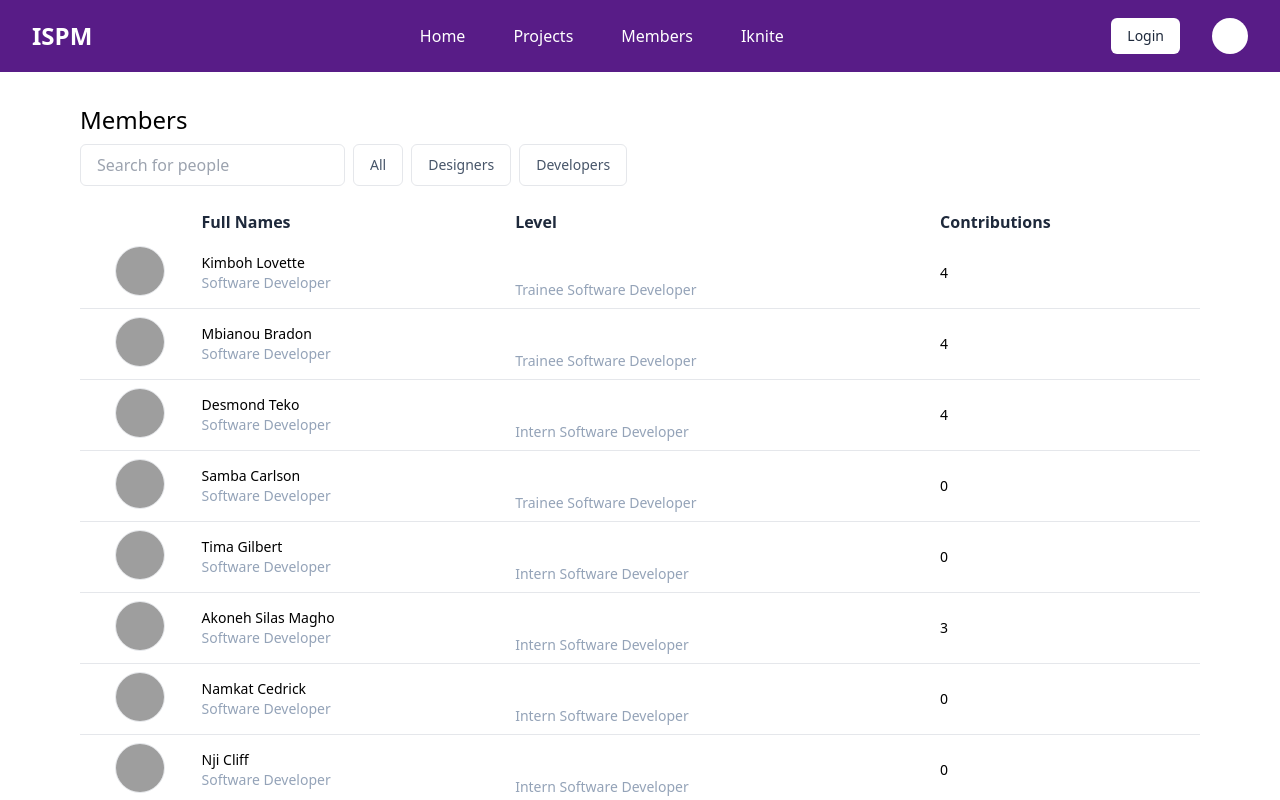
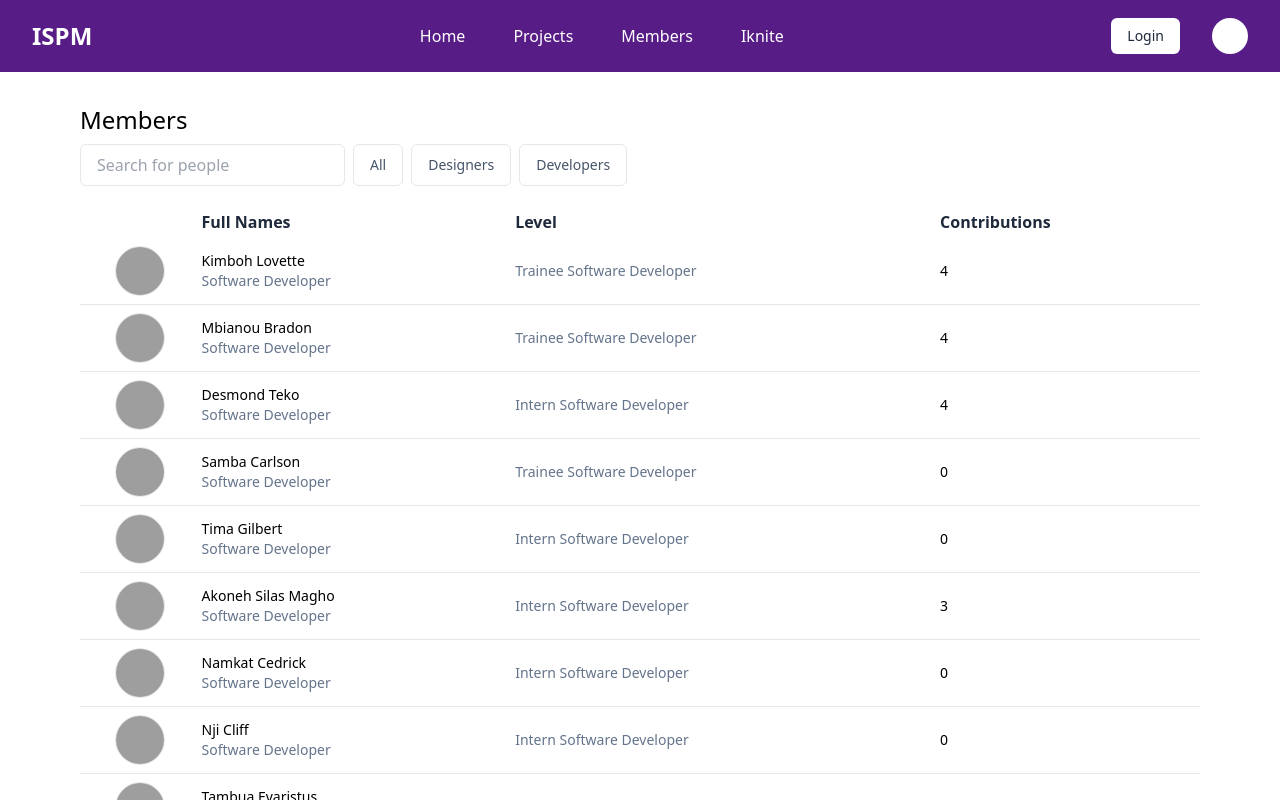
Before and after one commit to Kimbohlovette/iknite-portfolio-manager, a React (Create React App) app: page /members in a window 1280 px wide. Shown: the top 800 px of the page. Built offline with nearby package versions, Linux system fonts and the light colour scheme; grey boxes are pictures that could not be loaded; some icons are missing.

Commit message:
table title alignment and low opacity subtitle in members page fixed

```diff
--- a/src/pages/Members.tsx
+++ b/src/pages/Members.tsx
@@ -51,9 +51,9 @@ function Members() {
         {
         formatedMembers.length<1 ?
         <p className="my-5">No matches found for <span className="italic text-base text-purple-600">{search}</span></p>:
-        <table className="my-5 border-spacing-y-2 [&>*]:divide-y w-full text-left">
+        <table className="my-5 border-spacing-y-2 [&>*]:divide-y w-full">
             <thead>
-                <tr className="text-sm sm:text-base [&>*]:py-1 text-slate-800 text-center sm:text-left">
+                <tr className="text-sm sm:text-base [&>*]:py-1 text-slate-800 text-left">
                     <th></th>
                     <th>Full Names</th>
                     <th className="hidden sm:block">Level</th>
@@ -84,9 +84,9 @@ function Member(prop: {member: MemberType}){
 
             <td>
                 <h1 className="">{prop.member.name}</h1>
-                <span className="text-xs sm:text-sm font-extralight text-slate-400">{prop.member.dept}</span>
+                <span className="text-xs sm:text-sm font-extralight text-slate-500">{prop.member.dept}</span>
             </td>
-            <td className="hidden sm:block text-slate-400">
+            <td className="hidden sm:table-cell text-slate-500">
                 {prop.member.level + " " + prop.member.dept}
             </td>
             <td className="text-center sm:text-left">
```
